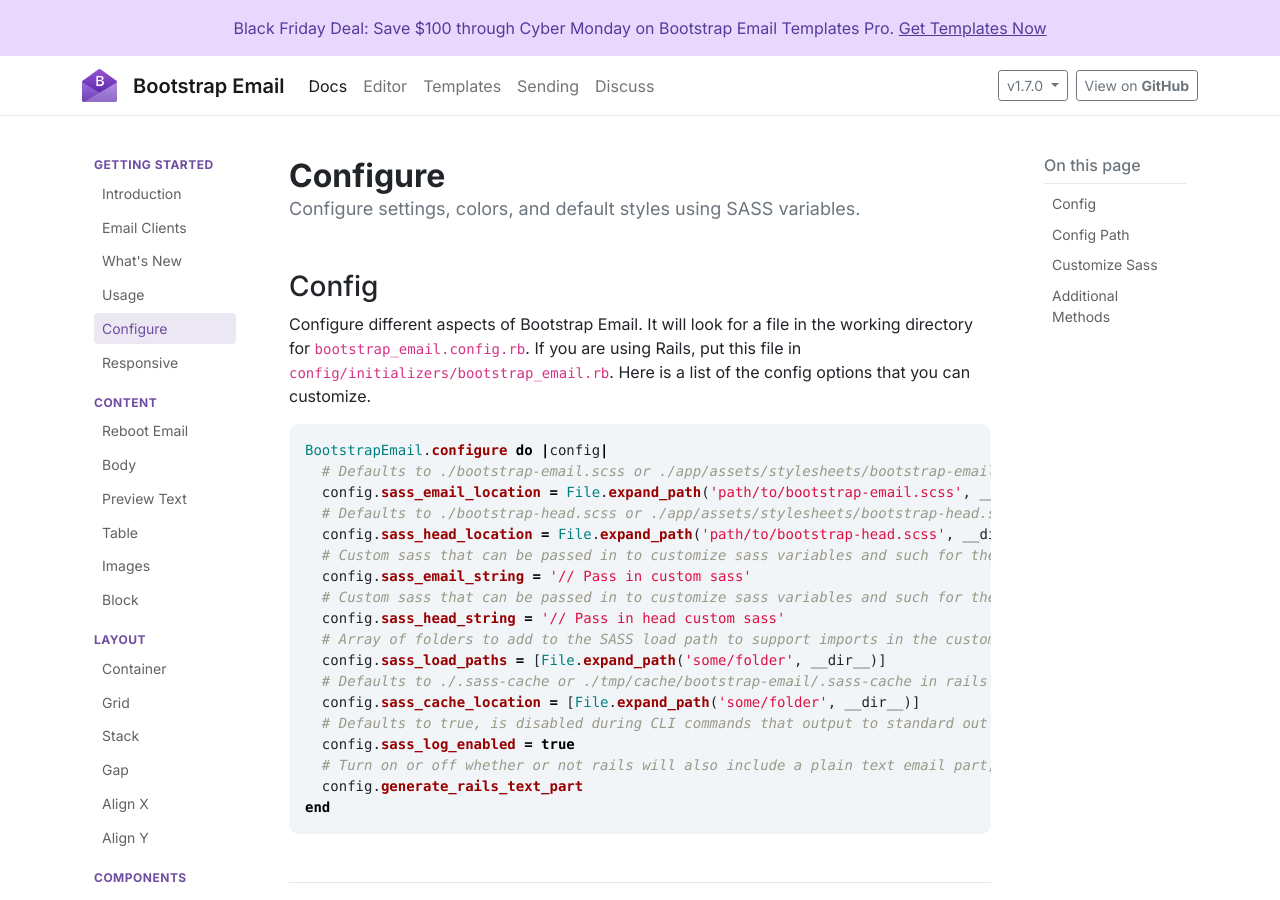
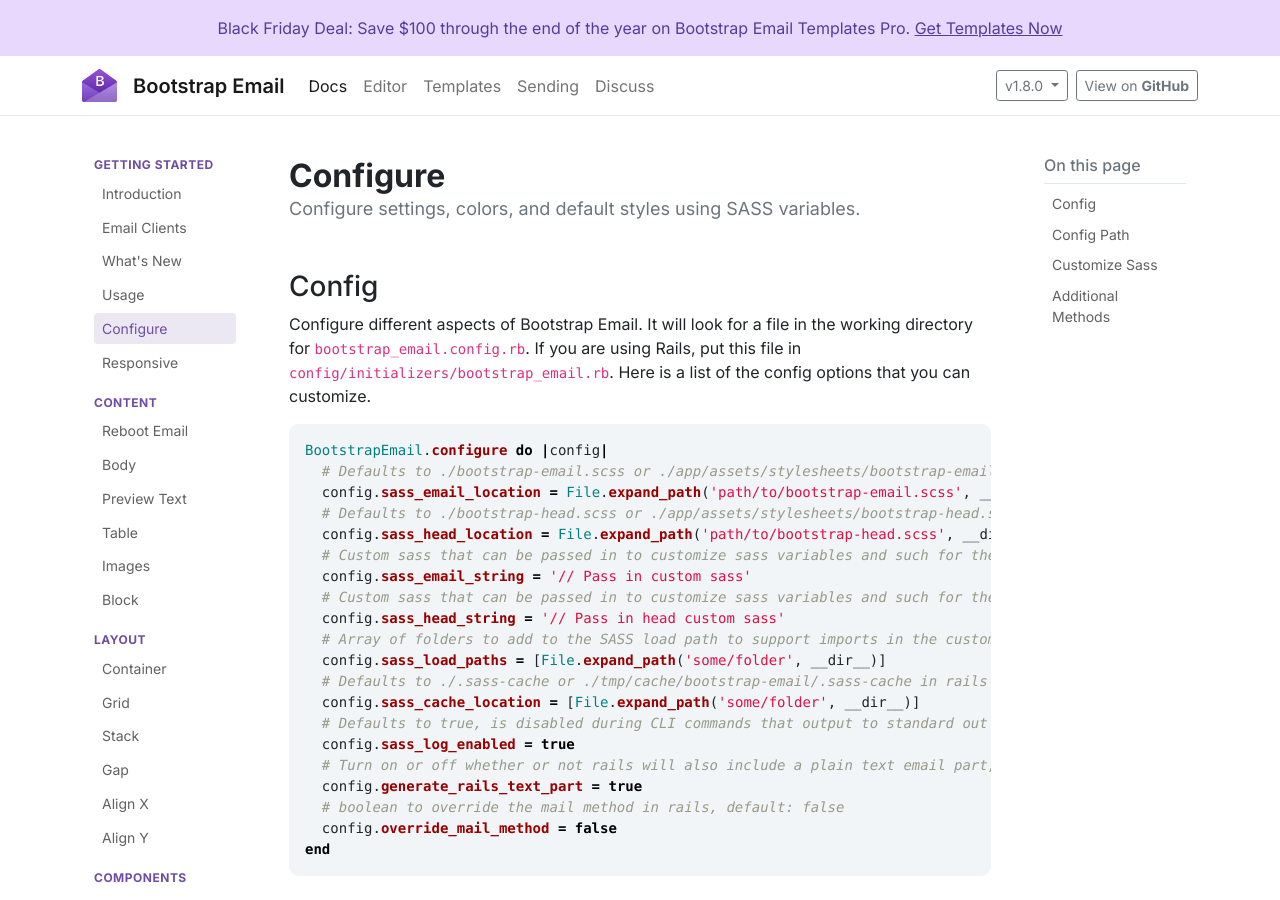
Before and after one commit to bootstrap-email/documentation-1.x, a Jekyll site: the page built from docs/configure.md, in a window 1280 px wide and 900 px high. Built offline with Jekyll 4.4.1, drawn with Linux system fonts in a browser that asks for light colours; nearby versions of some CDN libraries; comment, search, counter and statistics services are not loaded.

Commit message:
Update docs v1.8.0

````diff
--- a/_includes/navbar.html
+++ b/_includes/navbar.html
@@ -1,5 +1,5 @@
 <a class="d-block p-3 text-center" href="https://app.bootstrapemail.com/templates" style="color: #553c9a; background-color: #e9d8fd; text-decoration: none;">
-  Black Friday Deal: Save $100 through Cyber Monday on Bootstrap Email Templates Pro. <span style="text-decoration: underline;">Get Templates Now</span>
+  Black Friday Deal: Save $100 through the end of the year on Bootstrap Email Templates Pro. <span style="text-decoration: underline;">Get Templates Now</span>
 </a>
 <nav class="navbar navbar-expand-md navbar-light nav-docs">
   <div class="container">
@@ -32,7 +32,7 @@
       <div class="ms-md-auto d-flex">
         <div class="dropdown">
           <button class="btn btn-outline-secondary btn-sm dropdown-toggle" type="button" id="dropdownMenuButton" data-toggle="dropdown" aria-haspopup="true" aria-expanded="false">
-            v1.7.0
+            v1.8.0
           </button>
           <div class="dropdown-menu" aria-labelledby="dropdownMenuButton">
             <a class="dropdown-item" href="https://v0.bootstrapemail.com/docs/introduction">v0.3.x</a>
--- a/docs/configure.md
+++ b/docs/configure.md
@@ -27,7 +27,9 @@
   # Defaults to true, is disabled during CLI commands that output to standard out
   config.sass_log_enabled = true
   # Turn on or off whether or not rails will also include a plain text email part, Default: true
-  config.generate_rails_text_part
+  config.generate_rails_text_part = true
+  # boolean to override the mail method in rails, default: false
+  config.override_mail_method = false
 end
 ```
 
--- a/index.html
+++ b/index.html
@@ -28,7 +28,7 @@
         <div class="col-lg-6">
           <h1 class="display-5 text-center-block mt-3 mb-3" style="font-weight: 700">Build HTML emails faster than you can say "Outlook"</h1>
           <p class="text-muted" style="font-size: 22px;">If you know Bootstrap, you know Bootstrap Email. Ever wish you could just write HTML emails with Bootstrap and have it actually work? Well now you can. Inspired by syntax you know and love you can write simpler code and compile it so it works in every email client.</p>
-          <p class="text-muted">Currently <strong class="me-3">v1.7.0</strong><iframe src="https://ghbtns.com/github-btn.html?user=bootstrap-email&repo=bootstrap-email&type=star&count=true" frameborder="0" scrolling="0" width="150" height="20" title="GitHub" style="margin-bottom: -3px;"></iframe></p>
+          <p class="text-muted">Currently <strong class="me-3">v1.8.0</strong><iframe src="https://ghbtns.com/github-btn.html?user=bootstrap-email&repo=bootstrap-email&type=star&count=true" frameborder="0" scrolling="0" width="150" height="20" title="GitHub" style="margin-bottom: -3px;"></iframe></p>
         </div>
         <div class="col-lg-6">
           <!-- http://cssdevices.com -->
````
